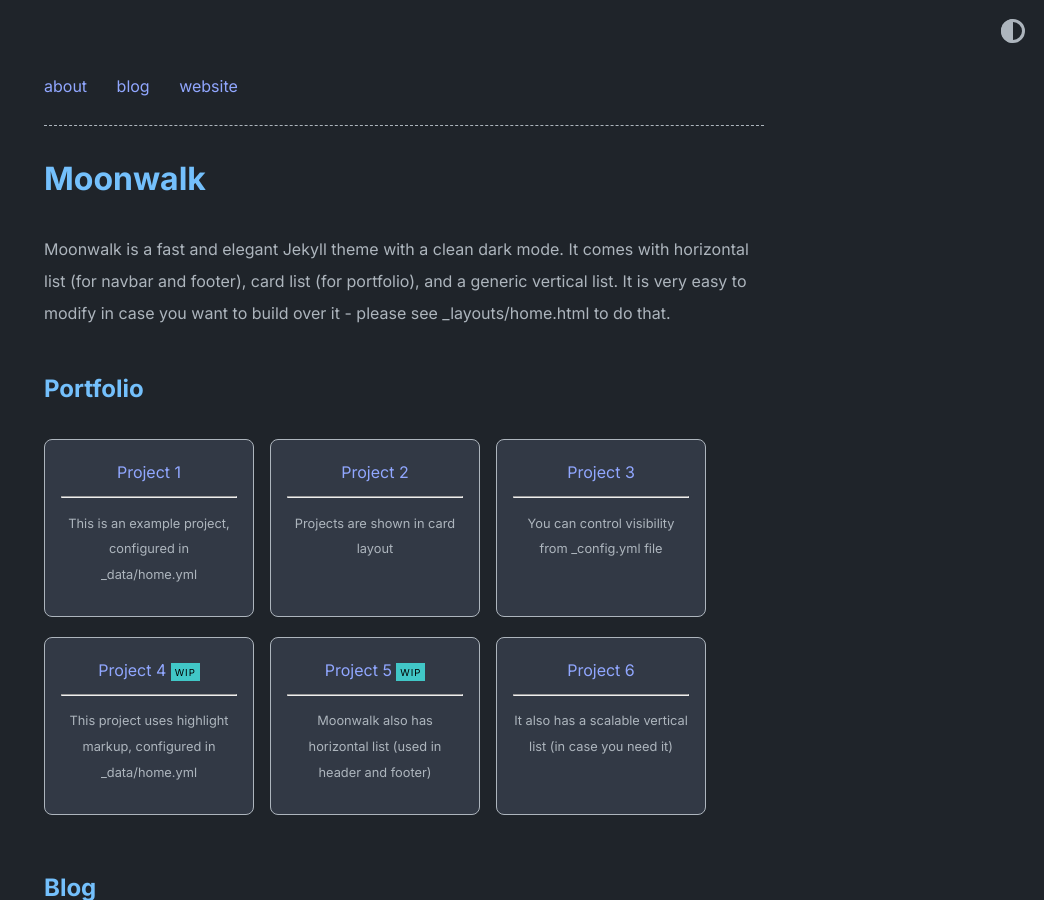
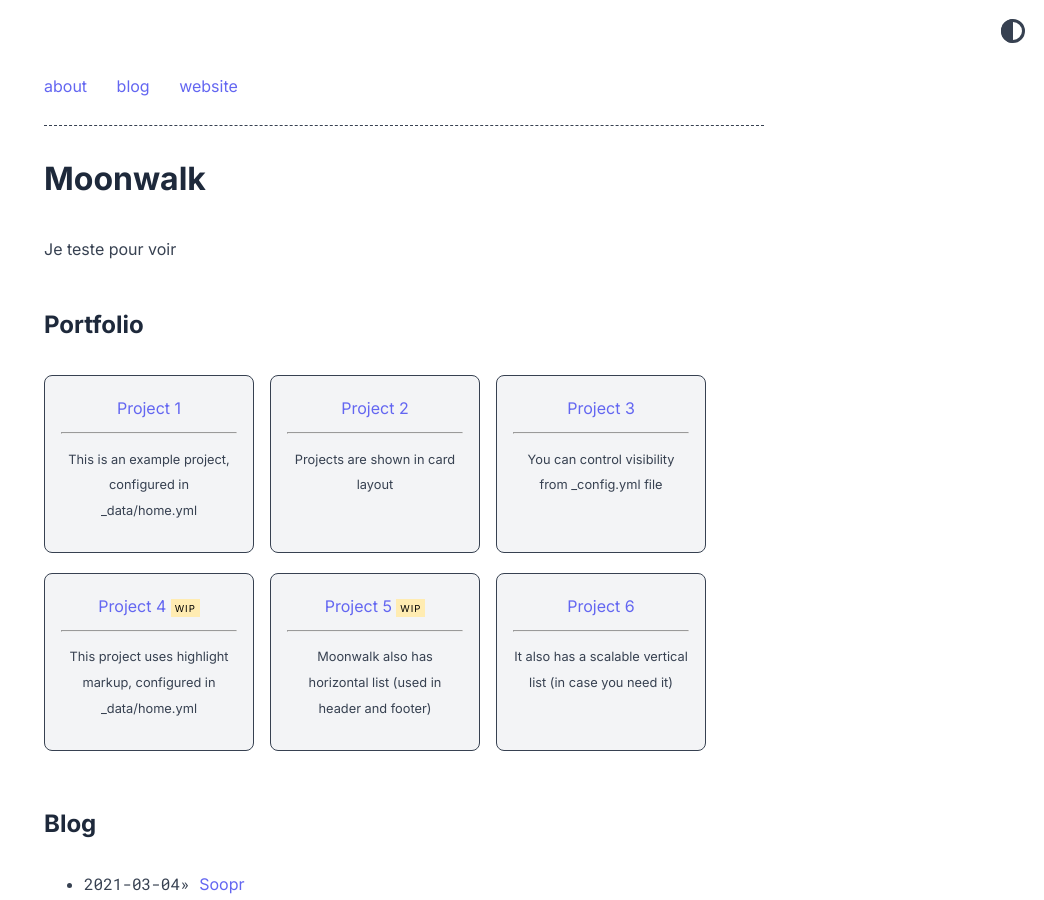
Before and after one commit to TristanBeucher/tristanbeucher.github.io, a Jekyll site: the page built from index.md, in a window 1280 px wide and 900 px high. Shown: the whole window, without its empty margins (236-1280 px from the left). Built offline with Jekyll 4.4.1, drawn with Linux system fonts in a browser that asks for light colours.

Commit message:
Test Update _config.yml

```diff
--- a/_config.yml
+++ b/_config.yml
@@ -2,7 +2,7 @@
 author: Tristan Beucher
 url: https://tristanbeucher.github.io # root address of the site
 description: > # description of the site (multiple lines allowed)
-  Moonwalk is a fast and elegant Jekyll theme with a clean dark mode. It comes with horizontal list (for navbar and footer), card list (for portfolio), and a generic vertical list. It is very easy to modify in case you want to build over it - please see _layouts/home.html to do that.
+  Je teste pour voir
 
 permalink: /:slug
 
@@ -16,7 +16,7 @@
 remote_theme: abhinavs/moonwalk
 
 theme_config:
-  appearance: "dark" # can be "light", "dark" or "auto"
+  appearance: "light" # can be "light", "dark" or "auto"
   appearance_toggle: true # if appearance can be switched by user
   back_home_text: "home.." # customize text for homepage link in post layout
   date_format: "%Y-%m-%d" # customize how date is formatted
```
